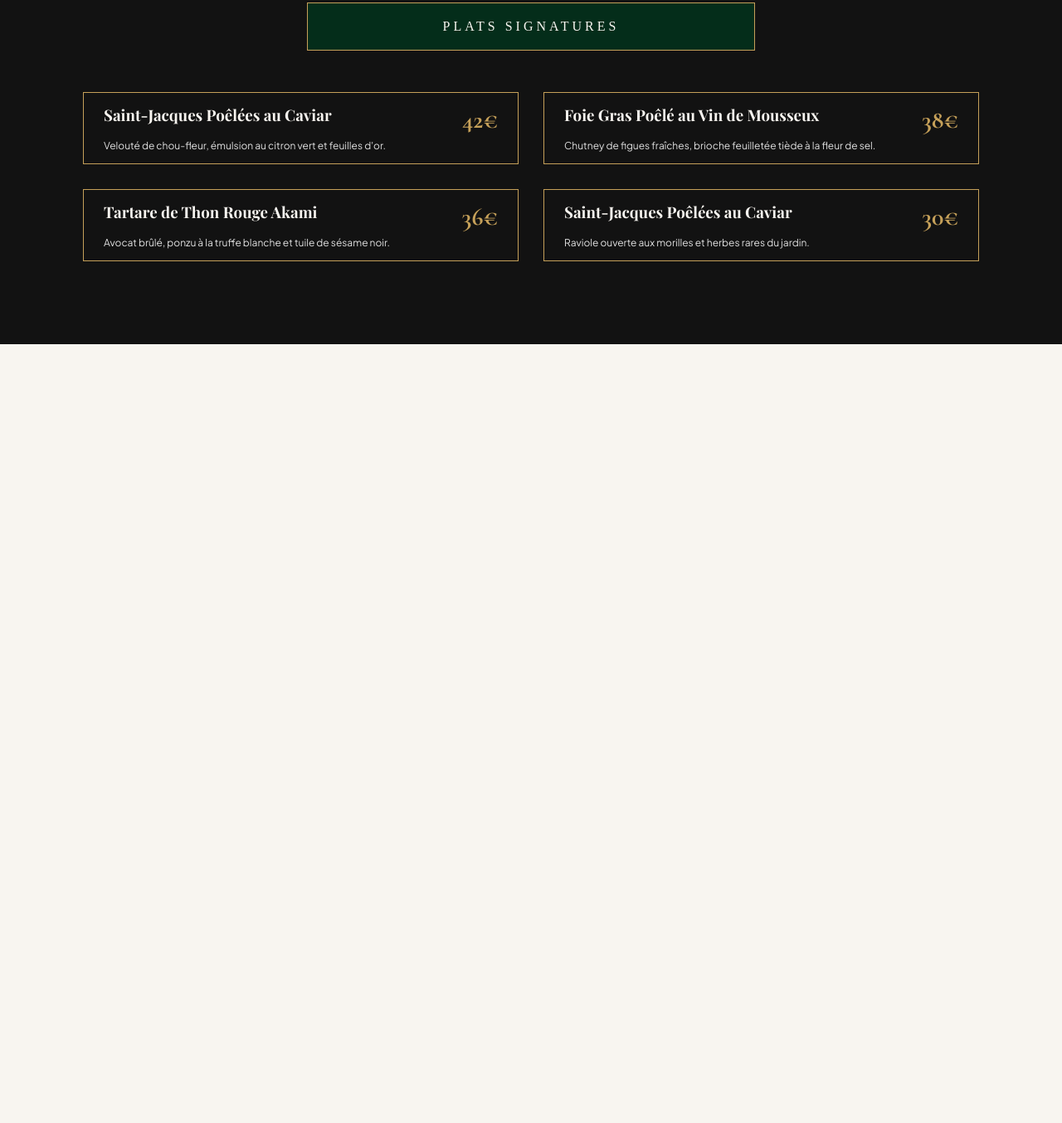
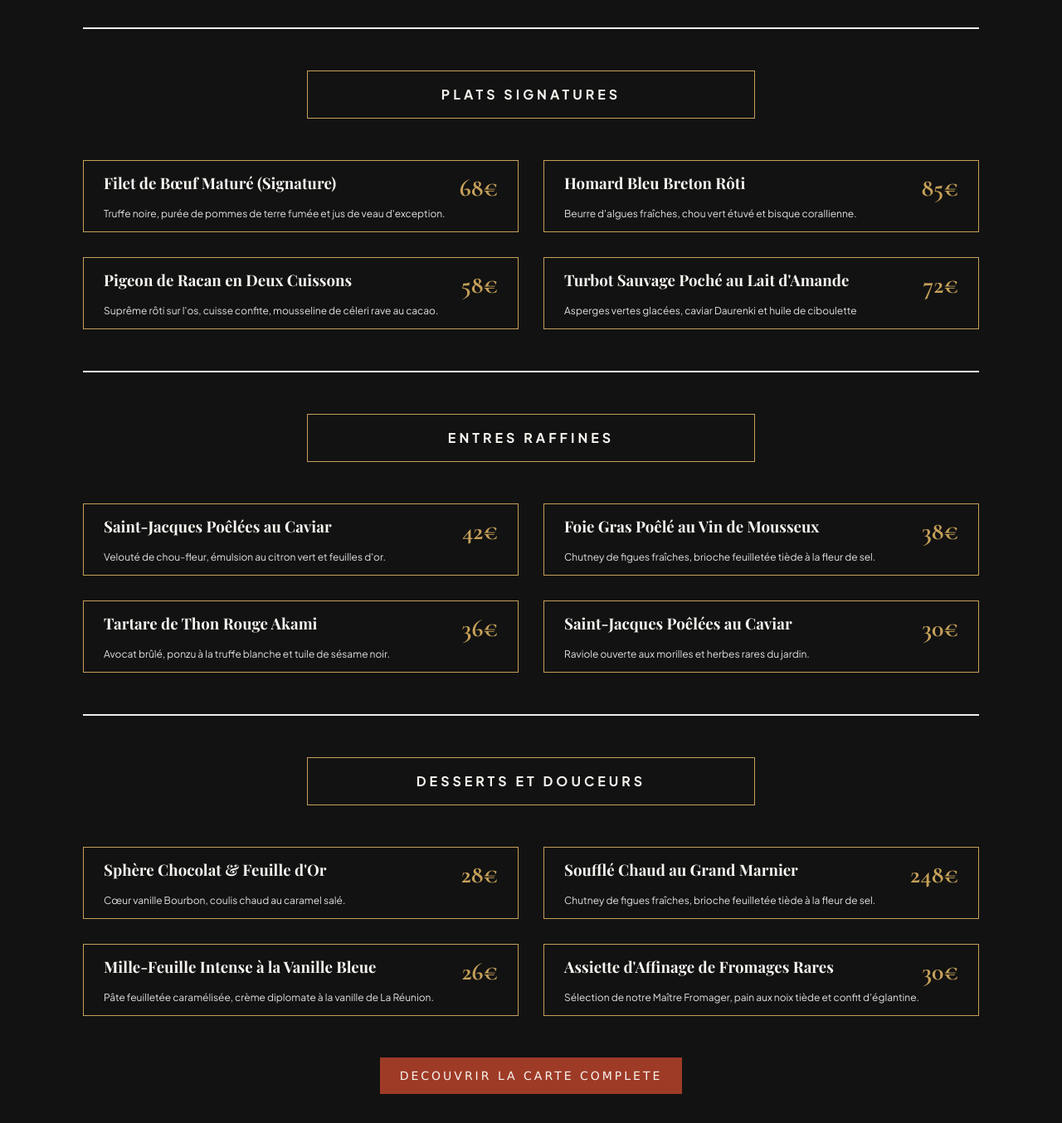
Before and after one commit to Skysea07/restaurant-akem, a plain HTML site: page index.html in a window 1280 px wide. Shown: the part 2886-4240 px from the top of the page at 83% size. Before the commit the page ends 3301 px from the top, so only its background shows below. Drawn offline with nearby package versions, Linux system fonts and the light colour scheme; a web font is replaced by a local one.

Commit message:
Mise a jou 6 section carte menu v1 terminee

```diff
--- a/index.html
+++ b/index.html
@@ -152,7 +152,7 @@
                         </div>
 
                         <div class="vitre transform ">
-                            <a href="reservation.html">RESERVER VOTRE TABLE</a>
+                            <a href="#reservation">RESERVER VOTRE TABLE</a>
                         </div>
                 </div>
 
@@ -375,8 +375,70 @@
 
                 <h2>La Carte du Restaurant</h2>
 
-                <div>Plats signatures</div>
+            </div>
 
+            <hr style="border: 1px solid #f1edec; margin-top: 50px; ">
+
+            <div class="conteneur-categorie">
+                <div class="categorie">Plats signatures</div>
+            </div>
+
+            <div class="card-div-2">
+
+                <div>
+                    <div>
+                        <h3>Filet de Bœuf Maturé (Signature)</h3>
+
+                        <h3>68€</h3>
+                    </div>
+
+                    <p>
+                        Truffe noire, purée de pommes de terre fumée et jus de veau d'exception.
+                    </p>
+                </div>
+
+                <div>
+                    <div>
+                        <h3>Homard Bleu Breton Rôti</h3>
+
+                        <h3>85€</h3>
+                    </div>
+
+                    <p>
+                        Beurre d'algues fraîches, chou vert étuvé et bisque corallienne.
+                    </p>
+                </div>
+
+                <div>
+                    <div>
+                        <h3>Pigeon de Racan en Deux Cuissons</h3>
+
+                        <h3>58€</h3>
+                    </div>
+
+                    <p>
+                        Suprême rôti sur l'os, cuisse confite, mousseline de céleri rave au cacao.
+                    </p>
+                </div>
+
+                <div>
+                    <div>
+                        <h3>Turbot Sauvage Poché au Lait d'Amande</h3>
+
+                        <h3>72€</h3>
+                    </div>
+
+                    <p>
+                       Asperges vertes glacées, caviar Daurenki et huile de ciboulette
+                    </p>
+                </div>
+
+            </div>
+
+            <hr style="border: 1px solid #f1edec; margin-top: 50px; ">
+
+            <div class="conteneur-categorie">
+                <div class="categorie">Entres Raffines</div>
             </div>
 
             <div class="card-div-2">
@@ -431,6 +493,77 @@
 
             </div>
 
+            <hr style="border: 1px solid #f1edec; margin-top: 50px; ">
+
+             <div class="conteneur-categorie">
+                <div class="categorie">Desserts et douceurs</div>
+            </div>
+
+            <div class="card-div-2">
+
+                <div>
+                    <div>
+                        <h3>Sphère Chocolat & Feuille d'Or</h3>
+
+                        <h3>28€</h3>
+                    </div>
+
+                    <p>
+                        Cœur vanille Bourbon, coulis chaud au caramel salé.
+                    </p>
+                </div>
+
+                <div>
+                    <div>
+                        <h3>Soufflé Chaud au Grand Marnier</h3>
+
+                        <h3>248€</h3>
+                    </div>
+
+                    <p>
+                        Chutney de figues fraîches, brioche feuilletée tiède à la fleur de sel.
+                    </p>
+                </div>
+
+                <div>
+                    <div>
+                        <h3>Mille-Feuille Intense à la Vanille Bleue</h3>
+
+                        <h3>26€</h3>
+                    </div>
+
+                    <p>
+                        Pâte feuilletée caramélisée, crème diplomate à la vanille de La Réunion.
+                    </p>
+                </div>
+
+                <div>
+                    <div>
+                        <h3>Assiette d'Affinage de Fromages Rares</h3>
+
+                        <h3>30€</h3>
+                    </div>
+
+                    <p>
+                        Sélection de notre Maître Fromager, pain aux noix tiède et confit d'églantine.
+                    </p>
+                </div>
+
+            </div>
+
+            <div class="complete-card-discover">
+                <a href="carte.html" >
+                    <div >
+                        Decouvrir la carte complete
+                    </div>
+                </a>
+            </div>
+
+
+
+        </section>
+
+        <section id="reservation" class="reservation">
 
         </section>
     </main>
--- a/style.css
+++ b/style.css
@@ -173,6 +173,7 @@ SECTION HERO
 
 .transform:hover{
     transform: translateX(10px);
+    cursor: pointer;
 }
 
 
@@ -652,7 +653,20 @@ SECTION CARTE-MENU
 
 }
 
-.card-div-1 > div{
+.conteneur-categorie{
+    display: flex;
+    flex-direction: row;
+
+    justify-content: center;
+    align-items: center;
+    text-align: center;
+
+    margin-bottom: 30px;
+    margin-top: 50px;
+
+}
+
+.categorie{
     font-size: 16px;
     font-weight: 300;
     font-style: normal;
@@ -666,12 +680,21 @@ SECTION CARTE-MENU
     width: 50%;
 
     padding: 14px 24px;
-    border: 1px solid #c5a059;
+    border: 1px solid #C5A059;
     justify-content: center;
 
-    font-family: "Cormorand Garamont", serif;
+    /*font-family: "Cormorand Garamont", serif;*/
 
-    background-color: #01361dc4;
+    font-family: "Plus Jakarta Sans", serif;
+    font-weight: 700;
+
+    /*#f1f5f3c4*/
+    /*#01361dc4*/
+}
+
+.categorie:hover{
+    cursor: pointer;
+    color: #C5A059;
 }
 
 .card-div-2{
@@ -690,6 +713,11 @@ SECTION CARTE-MENU
     justify-content: space-between;
 
     padding: 14px 24px;
+}
+
+.card-div-2 > div:hover{
+    transform: scale(1.05);
+    cursor: pointer;
 }
 
 .card-div-2 > div > div{
@@ -714,3 +742,43 @@ SECTION CARTE-MENU
     font-size: 12px;
     color: #E0E0E0;
 }
+
+.complete-card-discover{
+    display: flex;
+    flex-direction: column;
+
+    justify-content: center;
+    align-items: center;
+    text-align: center;
+
+
+    color: #F8F5F0;
+
+    margin-top: 50px;
+}
+
+.complete-card-discover > a {
+    text-decoration: none;
+}
+
+.complete-card-discover > a:hover{
+    color: #C5A059;
+}
+
+.complete-card-discover > a > div{
+     width: fit-content;
+     color: #F8F5F0;
+     text-transform: uppercase;
+     padding: 14px 24px;
+     background-color: #9E3B27;
+
+     font-family: 'Lucida Sans', serif;
+     font-size: 14px;
+     letter-spacing: 3px;
+}
+
+.complete-card-discover > a > div:hover{
+    color: #C5A059;
+    background-color: #602215;
+
+}
```
